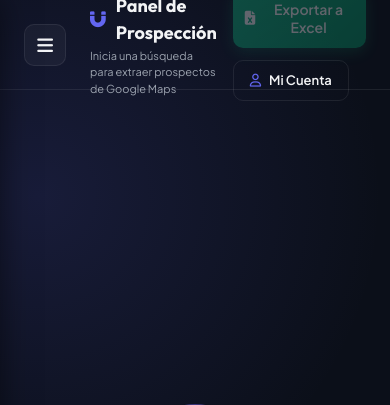
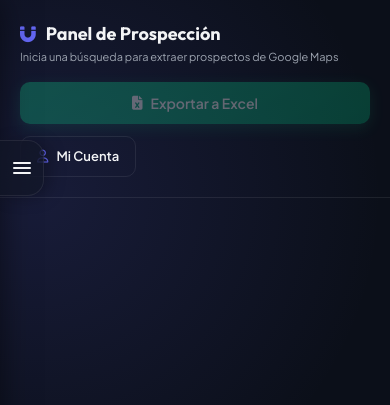
Before and after one commit to ClientMagnet/clientmagnet, a Flask app: page / in a window 390 px wide. Shown: the top 405 px of the page. Run offline with Flask 3, Linux system fonts and the light colour scheme.

Commit message:
fix: reordenar media queries, posicionar pestana como fixed y ocultar toggle duplicado del header

```diff
--- a/static/style.css
+++ b/static/style.css
@@ -1258,157 +1258,6 @@ tr.status-rechazado td:first-child { border-left: 3px solid var(--danger); }
     box-shadow: 0 0 8px var(--primary-glow);
 }
 
-/* Mobile Responsive Overrides (< 768px) */
-@media (max-width: 768px) {
-    /* Header optimization */
-    .main-header {
-        height: auto !important;
-        padding: 20px !important;
-        flex-direction: column !important;
-        align-items: stretch !important;
-        gap: 16px !important;
-    }
-
-    .header-actions {
-        flex-direction: column-reverse !important;
-        align-items: stretch !important;
-        gap: 12px !important;
-        width: 100% !important;
-    }
-
-    .auth-section {
-        justify-content: space-between !important;
-        width: 100% !important;
-    }
-
-    .auth-profile {
-        width: 100% !important;
-        justify-content: space-between !important;
-    }
-
-    #exportBtn {
-        width: 100% !important;
-        justify-content: center !important;
-        padding: 12px !important;
-    }
-
-    /* Filter optimization */
-    .filter-bar {
-        padding: 16px 20px !important;
-    }
-
-    .filter-group {
-        flex-direction: column !important;
-        align-items: flex-start !important;
-        gap: 10px !important;
-    }
-
-    /* Convert Table into Cards */
-    .table-container {
-        padding: 16px 20px !important;
-    }
-
-    .leads-table,
-    .leads-table thead,
-    .leads-table tbody,
-    .leads-table th,
-    .leads-table td,
-    .leads-table tr {
-        display: block !important;
-        width: 100% !important;
-    }
-
-    .leads-table thead {
-        display: none !important; /* Hide headers */
-    }
-
-    .leads-table tr {
-        margin-bottom: 24px !important;
-        border: 1px solid var(--border-color) !important;
-        border-radius: var(--radius-lg) !important;
-        background: var(--bg-panel) !important;
-        padding: 20px !important;
-        box-shadow: 0 4px 20px rgba(0, 0, 0, 0.2) !important;
-        transition: var(--transition) !important;
-    }
-
-    .leads-table tr:hover {
-        border-color: var(--border-hover-color) !important;
-        transform: translateY(-2px) !important;
-    }
-
-    .leads-table td {
-        border: none !important;
-        padding: 12px 0 !important;
-        border-bottom: 1px solid rgba(255, 255, 255, 0.05) !important;
-        display: flex !important;
-        flex-direction: column !important;
-        align-items: stretch !important;
-        gap: 6px !important;
-        text-align: left !important;
-    }
-
-    .leads-table td:last-child {
-        border-bottom: none !important;
-        padding-bottom: 0 !important;
-    }
-
-    /* Add labels on mobile using attr(data-label) */
-    .leads-table td::before {
-        content: attr(data-label);
-        font-family: var(--font-heading);
-        font-size: 11px;
-        font-weight: 700;
-        color: var(--text-secondary);
-        text-transform: uppercase;
-        letter-spacing: 0.8px;
-        opacity: 0.8;
-    }
-
-    /* Hide labels for Business Name & Whatsapp buttons for better layout */
-    .leads-table td[data-label="Negocio"]::before,
-    .leads-table td[data-label="Acción"]::before {
-        display: none !important;
-    }
-
-    .business-name {
-        font-size: 16px !important;
-        margin-bottom: 2px !important;
-    }
-
-    /* proposal textarea adjustment */
-    .proposal-textarea {
-        height: 110px !important;
-    }
-
-    .btn-send-whatsapp {
-        width: 100% !important;
-        justify-content: center !important;
-        padding: 12px !important;
-        font-size: 13px !important;
-    }
-
-    .status-select {
-        padding: 10px !important;
-        font-size: 13px !important;
-    }
-
-    /* Modal conversion optimization */
-    .upgrade-modal-box {
-        padding: 30px 20px !important;
-        margin: 15px !important;
-        width: calc(100% - 30px) !important;
-    }
-
-    .price-tag {
-        margin-bottom: 16px !important;
-    }
-
-    .price-val {
-        font-size: 36px !important;
-    }
-}
-
 /* Tablet & Mobile Sidebar Drawer Override (< 992px) */
 @media (max-width: 992px) {
     .app-container {
@@ -1433,12 +1282,12 @@ tr.status-rechazado td:first-child { border-left: 3px solid var(--danger); }
         transform: translateX(300px) !important;
     }
 
-    /* Floating Sidebar Tab for Mobile */
+    /* Floating Sidebar Tab for Mobile (fixed to screen, slides with transform sibling selector) */
     .sidebar-tab-btn {
         display: flex !important;
-        position: absolute;
+        position: fixed !important;
         top: 140px;
-        left: 100%;
+        left: 0;
         width: 44px;
         height: 56px;
         background: var(--bg-panel);
@@ -1450,7 +1299,7 @@ tr.status-rechazado td:first-child { border-left: 3px solid var(--danger); }
         cursor: pointer;
         box-shadow: 6px 2px 16px rgba(0, 0, 0, 0.25);
         z-index: 1001;
-        transition: var(--transition);
+        transition: transform 0.3s cubic-bezier(0.4, 0, 0.2, 1) !important;
         backdrop-filter: blur(16px);
         -webkit-backdrop-filter: blur(16px);
         padding: 0;
@@ -1463,10 +1312,11 @@ tr.status-rechazado td:first-child { border-left: 3px solid var(--danger); }
         border-left: none;
     }
 
-    .sidebar.open .sidebar-tab-btn {
+    .sidebar.open + .sidebar-tab-btn {
         border-color: var(--primary);
         border-left: none;
         box-shadow: 6px 2px 20px rgba(99, 102, 241, 0.25);
+        transform: translateX(300px) !important;
     }
 
     .hamburger-menu {
@@ -1487,43 +1337,25 @@ tr.status-rechazado td:first-child { border-left: 3px solid var(--danger); }
         transition: transform 0.3s cubic-bezier(0.4, 0, 0.2, 1), opacity 0.3s ease, background-color 0.3s ease;
     }
 
-    /* Hamburger to X Animation on open */
-    .sidebar.open .hamburger-menu span:nth-child(1) {
+    /* Hamburger to X Animation on open (using sibling selector) */
+    .sidebar.open + .sidebar-tab-btn .hamburger-menu span:nth-child(1) {
         transform: translateY(5px) rotate(45deg);
         background-color: var(--primary);
     }
 
-    .sidebar.open .hamburger-menu span:nth-child(2) {
+    .sidebar.open + .sidebar-tab-btn .hamburger-menu span:nth-child(2) {
         opacity: 0;
         transform: scaleX(0);
     }
 
-    .sidebar.open .hamburger-menu span:nth-child(3) {
+    .sidebar.open + .sidebar-tab-btn .hamburger-menu span:nth-child(3) {
         transform: translateY(-5px) rotate(-45deg);
         background-color: var(--primary);
     }
 
-    /* Show Toggle and Close buttons */
+    /* Hide duplicate toggle button in the header on mobile to prevent overlaps */
     .sidebar-toggle-btn {
-        display: flex !important;
-        align-items: center;
-        justify-content: center;
-        width: 42px;
-        height: 42px;
-        border-radius: var(--radius-md);
-        background: var(--input-bg);
-        border: 1px solid var(--border-color);
-        color: var(--text-primary);
-        font-size: 18px;
-        cursor: pointer;
-        transition: var(--transition);
-        margin-right: 12px;
-        flex-shrink: 0;
-    }
-
-    .sidebar-toggle-btn:hover {
-        background: var(--input-focus-bg);
-        border-color: var(--primary);
+        display: none !important;
     }
 
     .sidebar-close-btn {
@@ -1581,6 +1413,157 @@ tr.status-rechazado td:first-child { border-left: 3px solid var(--danger); }
     }
 }
 
+/* Mobile Responsive Overrides (< 768px) */
+@media (max-width: 768px) {
+    /* Header optimization */
+    .main-header {
+        height: auto !important;
+        padding: 20px !important;
+        flex-direction: column !important;
+        align-items: stretch !important;
+        gap: 16px !important;
+    }
+
+    .header-actions {
+        flex-direction: column-reverse !important;
+        align-items: stretch !important;
+        gap: 12px !important;
+        width: 100% !important;
+    }
+
+    .auth-section {
+        justify-content: space-between !important;
+        width: 100% !important;
+    }
+
+    .auth-profile {
+        width: 100% !important;
+        justify-content: space-between !important;
+    }
+
+    #exportBtn {
+        width: 100% !important;
+        justify-content: center !important;
+        padding: 12px !important;
+    }
+
+    /* Filter optimization */
+    .filter-bar {
+        padding: 16px 20px !important;
+    }
+
+    .filter-group {
+        flex-direction: column !important;
+        align-items: flex-start !important;
+        gap: 10px !important;
+    }
+
+    /* Convert Table into Cards */
+    .table-container {
+        padding: 16px 20px !important;
+    }
+
+    .leads-table,
+    .leads-table thead,
+    .leads-table tbody,
+    .leads-table th,
+    .leads-table td,
+    .leads-table tr {
+        display: block !important;
+        width: 100% !important;
+    }
+
+    .leads-table thead {
+        display: none !important; /* Hide headers */
+    }
+
+    .leads-table tr {
+        margin-bottom: 24px !important;
+        border: 1px solid var(--border-color) !important;
+        border-radius: var(--radius-lg) !important;
+        background: var(--bg-panel) !important;
+        padding: 20px !important;
+        box-shadow: 0 4px 20px rgba(0, 0, 0, 0.2) !important;
+        transition: var(--transition) !important;
+    }
+
+    .leads-table tr:hover {
+        border-color: var(--border-hover-color) !important;
+        transform: translateY(-2px) !important;
+    }
+
+    .leads-table td {
+        border: none !important;
+        padding: 12px 0 !important;
+        border-bottom: 1px solid rgba(255, 255, 255, 0.05) !important;
+        display: flex !important;
+        flex-direction: column !important;
+        align-items: stretch !important;
+        gap: 6px !important;
+        text-align: left !important;
+    }
+
+    .leads-table td:last-child {
+        border-bottom: none !important;
+        padding-bottom: 0 !important;
+    }
+
+    /* Add labels on mobile using attr(data-label) */
+    .leads-table td::before {
+        content: attr(data-label);
+        font-family: var(--font-heading);
+        font-size: 11px;
+        font-weight: 700;
+        color: var(--text-secondary);
+        text-transform: uppercase;
+        letter-spacing: 0.8px;
+        opacity: 0.8;
+    }
+
+    /* Hide labels for Business Name & Whatsapp buttons for better layout */
+    .leads-table td[data-label="Negocio"]::before,
+    .leads-table td[data-label="Acción"]::before {
+        display: none !important;
+    }
+
+    .business-name {
+        font-size: 16px !important;
+        margin-bottom: 2px !important;
+    }
+
+    /* proposal textarea adjustment */
+    .proposal-textarea {
+        height: 110px !important;
+    }
+
+    .btn-send-whatsapp {
+        width: 100% !important;
+        justify-content: center !important;
+        padding: 12px !important;
+        font-size: 13px !important;
+    }
+
+    .status-select {
+        padding: 10px !important;
+        font-size: 13px !important;
+    }
+
+    /* Modal conversion optimization */
+    .upgrade-modal-box {
+        padding: 30px 20px !important;
+        margin: 15px !important;
+        width: calc(100% - 30px) !important;
+    }
+
+    .price-tag {
+        margin-bottom: 16px !important;
+    }
+
+    .price-val {
+        font-size: 36px !important;
+    }
+}
+
 /* Base styling for Overlay (outside media query for transition safety) */
 .sidebar-overlay {
     position: fixed;
--- a/templates/index.html
+++ b/templates/index.html
@@ -27,15 +27,6 @@
                 </div>
                 <button type="button" class="sidebar-close-btn" id="sidebarClose" style="display: none;"><i class="fa-solid fa-xmark"></i></button>
             </div>
-
-            <!-- Floating Sidebar Tab for Mobile -->
-            <button type="button" class="sidebar-tab-btn" id="sidebarTabBtn" aria-label="Alternar configuración">
-                <div class="hamburger-menu">
-                    <span></span>
-                    <span></span>
-                    <span></span>
-                </div>
-            </button>
 
             <div class="theme-selector-container">
                 <span><i class="fa-solid fa-palette"></i> Tema</span>
@@ -149,6 +140,15 @@
                 </div>
             </div>
         </aside>
+
+        <!-- Floating Sidebar Tab for Mobile (outside sidebar to prevent overflow clipping) -->
+        <button type="button" class="sidebar-tab-btn" id="sidebarTabBtn" aria-label="Alternar configuración">
+            <div class="hamburger-menu">
+                <span></span>
+                <span></span>
+                <span></span>
+            </div>
+        </button>
 
         <!-- Main Content Area -->
         <main class="main-content">
```
